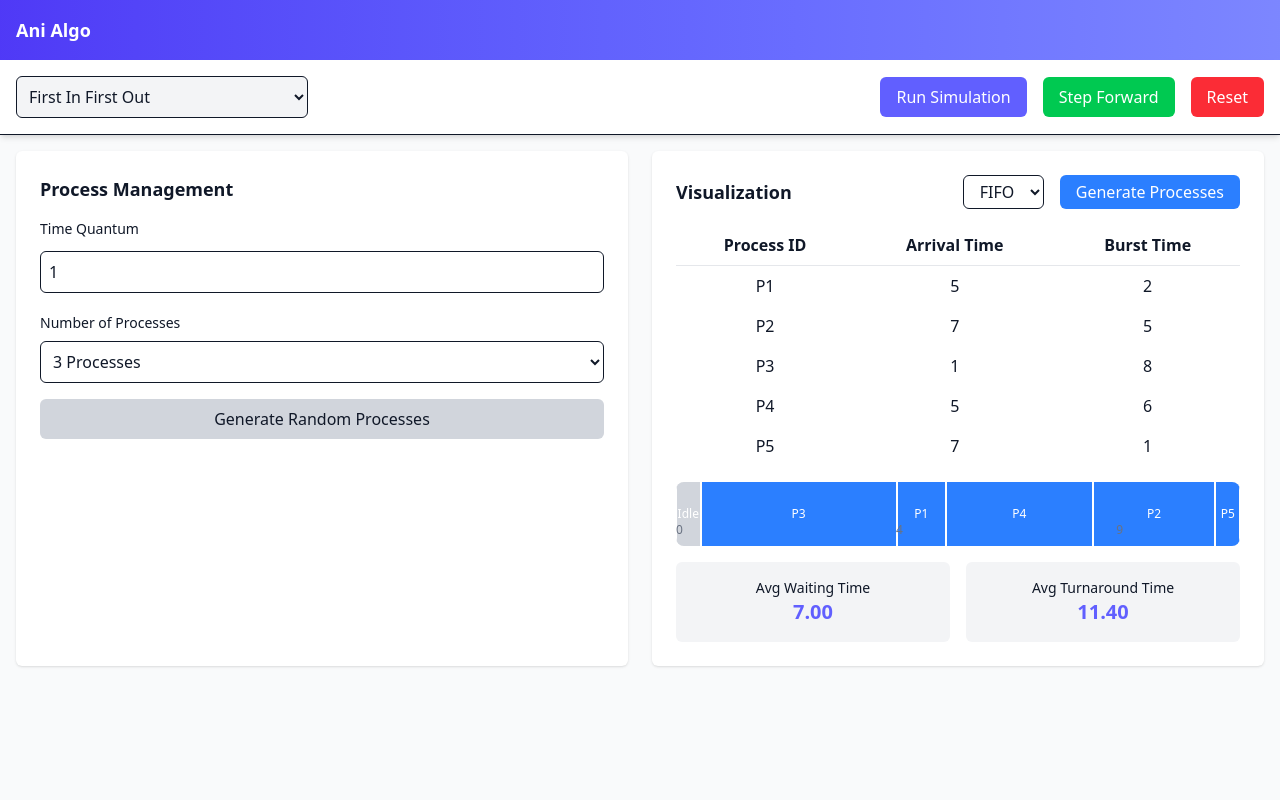
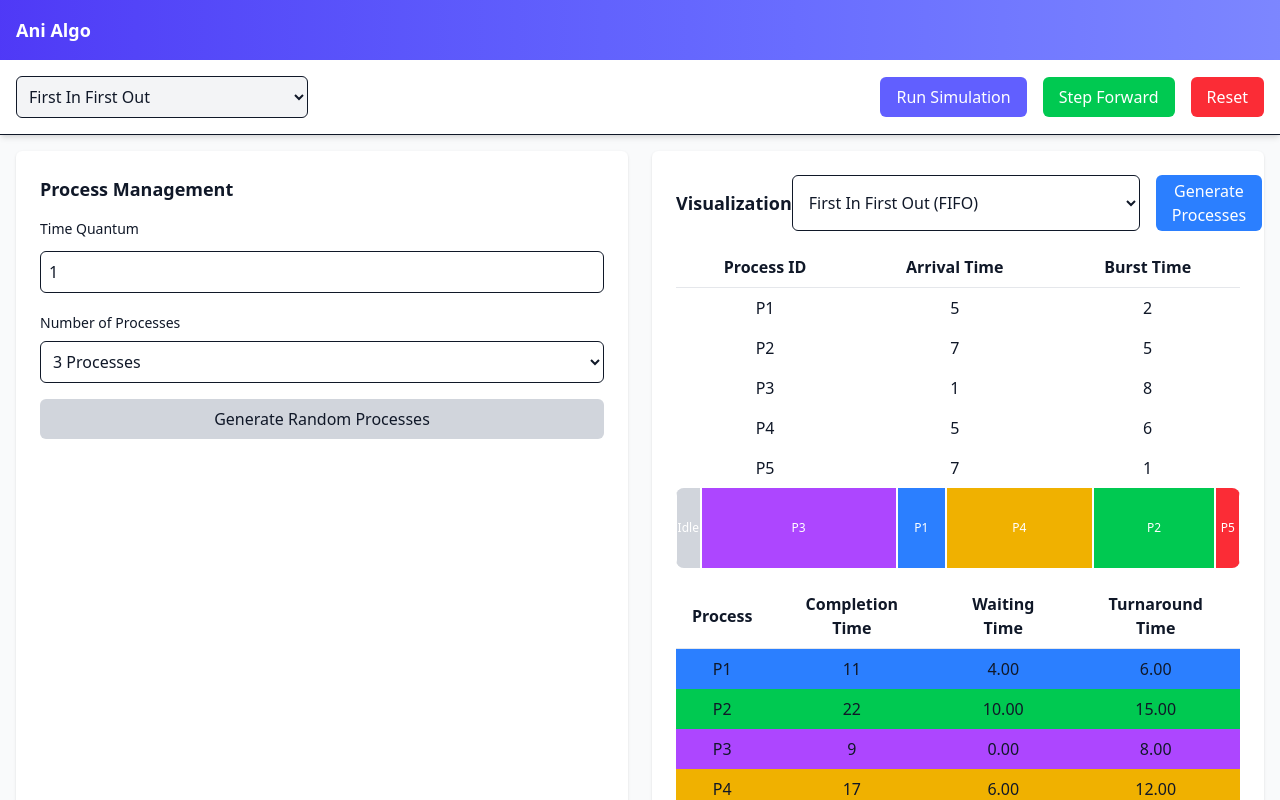
Before and after one commit to hantr0609/ani-algo, a Next.js app: page / in a window 1280 px wide. Both pictures are taken after a click on the button "Generate Processes". Shown: the top 800 px of the page. Built offline with nearby package versions, Linux system fonts and the light colour scheme.

Commit message:
Fixing a small bugs on algorithms and restyling the Gantt chart

```diff
--- a/app/algorithm/useRR.js
+++ b/app/algorithm/useRR.js
@@ -12,8 +12,8 @@ export const useRR = () => {
     };
 
     let currentTime = 0;
-    const unfinishedProcesses = [...processes];
-    const completedProcesses = [];
+    let unfinishedProcesses = [...processes];
+    let completedProcesses = [];
 
     while (unfinishedProcesses.length > 0) {
       // Find processes that have arrived and are ready to run
--- a/app/algorithm/useSTCF.js
+++ b/app/algorithm/useSTCF.js
@@ -12,8 +12,8 @@ export const useSTCF = () => {
     };
 
     let currentTime = 0;
-    const unfinishedProcesses = [...processes];
-    const completedProcesses = [];
+    let unfinishedProcesses = [...processes];
+    let completedProcesses = [];
 
     while (unfinishedProcesses.length > 0) {
       // Find available processes at current time
--- /dev/null
+++ b/app/components/ProcessTimeline.jsx
@@ -0,0 +1,148 @@
+import { useState } from 'react';
+import { motion } from 'motion/react';
+
+export default function ProcessTimeline({ timeline, maxTime, result }) {
+  const [hoveredBlock, setHoveredBlock] = useState(null);
+
+  // Calculate process completion times
+  const processCompletions = {};
+  timeline.forEach((block) => {
+    if (block.processId !== 'idle') {
+      processCompletions[block.processId] = block.endTime;
+    }
+  });
+
+  const getProcessColor = (processId) => {
+    if (processId === 'idle') return 'bg-gray-300 dark:bg-gray-600';
+    // Generate consistent colors for each process
+    const colors = [
+      'bg-blue-500 dark:bg-blue-600',
+      'bg-green-500 dark:bg-green-600',
+      'bg-purple-500 dark:bg-purple-600',
+      'bg-yellow-500 dark:bg-yellow-600',
+      'bg-red-500 dark:bg-red-600',
+    ];
+    return colors[(parseInt(processId) - 1) % colors.length];
+  };
+
+  return (
+    <div className="space-y-4">
+      {/* Process Timeline */}
+      <div className="relative h-20 bg-gray-100 dark:bg-gray-700 rounded-lg overflow-hidden">
+        {/* Grid lines */}
+        <div className="absolute inset-0 w-full h-full">
+          {Array.from({ length: maxTime + 1 }, (_, i) => (
+            <div
+              key={i}
+              className="absolute h-full w-px bg-gray-200 dark:bg-gray-600"
+              style={{ left: `${(i * 100) / maxTime}%` }}
+            />
+          ))}
+        </div>
+
+        {/* Process blocks */}
+        {timeline.map((block, index) => {
+          const widthPercentage =
+            ((block.endTime - block.startTime) * 100) / maxTime;
+          const leftPosition = (block.startTime * 100) / maxTime;
+
+          return (
+            <motion.div
+              key={`${block.processId}-${index}`}
+              initial={{ width: 0, left: `${leftPosition}%` }}
+              animate={{
+                width: `${widthPercentage}%`,
+                left: `${leftPosition}%`,
+              }}
+              transition={{ duration: 0.5 }}
+              style={{ position: 'absolute', height: '100%' }}
+              className={`${getProcessColor(
+                block.processId
+              )} border-l border-r border-white dark:border-gray-800`}
+              onMouseEnter={() => setHoveredBlock(block)}
+              onMouseLeave={() => setHoveredBlock(null)}
+            >
+              <span className="absolute inset-0 flex items-center justify-center text-xs text-white font-medium">
+                {block.processId === 'idle' ? 'Idle' : `P${block.processId}`}
+              </span>
+
+              {/* Tooltip */}
+              {hoveredBlock === block && (
+                <div className="absolute bottom-full left-1/2 transform -translate-x-1/2 mb-2 z-10">
+                  <div className="bg-gray-900 text-white text-xs rounded px-2 py-1 whitespace-nowrap">
+                    {block.processId === 'idle' ? (
+                      'System Idle'
+                    ) : (
+                      <>
+                        Process {block.processId}
+                        <br />
+                        Start: {block.startTime}
+                        <br />
+                        End: {block.endTime}
+                        <br />
+                        Duration: {block.endTime - block.startTime}
+                      </>
+                    )}
+                  </div>
+                </div>
+              )}
+            </motion.div>
+          );
+        })}
+
+        {/* Time markers */}
+        <div className="absolute bottom-0 w-full flex text-xs text-gray-500 dark:text-gray-400">
+          {Array.from({ length: maxTime + 1 }, (_, i) => (
+            <div
+              key={i}
+              className="absolute"
+              style={{
+                left: `${(i * 100) / maxTime}%`,
+                transform: 'translateX(-50%)',
+              }}
+            >
+              {i}
+            </div>
+          ))}
+        </div>
+      </div>
+
+      {/* Process Information Table */}
+      <div className="mt-4 overflow-x-auto">
+        <table className="min-w-full divide-y divide-gray-200 dark:divide-gray-700">
+          <thead>
+            <tr>
+              <th className="px-4 py-2">Process</th>
+              <th className="px-4 py-2">Completion Time</th>
+              <th className="px-4 py-2">Waiting Time</th>
+              <th className="px-4 py-2">Turnaround Time</th>
+            </tr>
+          </thead>
+          <tbody>
+            {Object.entries(processCompletions).map(
+              ([processId, completionTime]) => (
+                <motion.tr
+                  key={processId}
+                  initial={{ opacity: 0 }}
+                  animate={{ opacity: 1 }}
+                  className={`${getProcessColor(
+                    processId
+                  )} bg-opacity-10 hover:bg-opacity-20`}
+                >
+                  <td className="px-4 py-2 text-center">P{processId}</td>
+                  <td className="px-4 py-2 text-center">{completionTime}</td>
+                  <td className="px-4 py-2 text-center">
+                    {result.waitingTime[processId]?.toFixed(2)}
+                  </td>
+                  <td className="px-4 py-2 text-center">
+                    {result.turnaroundTime[processId]?.toFixed(2)}
+                  </td>
+                </motion.tr>
+              )
+            )}
+          </tbody>
+        </table>
+      </div>
+    </div>
+  );
+}
--- a/app/components/Visualization.jsx
+++ b/app/components/Visualization.jsx
@@ -4,7 +4,10 @@ import { useState, useEffect } from 'react';
 import { motion, AnimatePresence } from 'motion/react';
 import { useFIFO } from '../algorithm/useFifo';
 import { useSJF } from '../algorithm/useSJF';
+import { useSTCF } from '../algorithm/useSTCF';
+
 import MetricCard from './MetricCard';
+import ProcessTimeline from './ProcessTimeline';
 
 const generateRandomProcesses = (count) => {
   return Array.from({ length: count }, (_, index) => ({
@@ -12,60 +15,6 @@ const generateRandomProcesses = (count) => {
     arrivalTime: Math.floor(Math.random() * 10),
     burstTime: Math.floor(Math.random() * 8) + 1,
   }));
-};
-
-const ProcessTimeline = ({ timeline, maxTime }) => {
-  return (
-    <div className="relative h-16 bg-gray-100 dark:bg-gray-700 rounded-lg mt-4 overflow-hidden">
-      {/* Grid lines */}
-      <div className="absolute inset-0 w-full h-full">
-        {Array.from({ length: 10 }, (_, i) => (
-          <div
-            key={i}
-            className="absolute h-full w-px bg-gray-200 dark:bg-gray-600"
-            style={{ left: `${(i + 1) * 10}%` }}
-          />
-        ))}
-      </div>
-
-      {timeline.map((block, index) => {
-        const widthPercentage =
-          ((block.endTime - block.startTime) * 100) / maxTime;
-        const leftPosition = (block.startTime * 100) / maxTime;
-
-        return (
-          <motion.div
-            key={`${block.processId}-${index}`}
-            initial={{ width: 0, left: `${leftPosition}%` }}
-            animate={{
-              width: `${widthPercentage}%`,
-              left: `${leftPosition}%`,
-            }}
-            transition={{ duration: 0.5 }}
-            style={{ position: 'absolute', height: '100%' }}
-            className={`${
-              block.processId === 'idle'
-                ? 'bg-gray-300 dark:bg-gray-600'
-                : 'bg-blue-500 dark:bg-blue-600'
-            } border-l border-r border-white dark:border-gray-50`}
-          >
-            <span className="absolute inset-0 flex items-center justify-center text-xs text-white font-medium">
-              {block.processId === 'idle' ? 'Idle' : `P${block.processId}`}
-            </span>
-          </motion.div>
-        );
-      })}
-
-      {/* Time markers */}
-      <div className="absolute bottom-0 w-full h-6 flex justify-between text-xs text-gray-500 dark:text-gray-400">
-        {Array.from({ length: 6 }, (_, i) => (
-          <span key={i} className="relative" style={{ left: `${i * 20}%` }}>
-            {Math.floor((i * maxTime) / 5)}
-          </span>
-        ))}
-      </div>
-    </div>
-  );
 };
 
 const ProcessTable = ({ processes }) => {
@@ -105,6 +54,7 @@ export default function Visualization() {
 
   const { calculateFIFO } = useFIFO();
   const { calculateSJF } = useSJF();
+  const { calculateSTCF } = useSTCF();
 
   const generateProcesses = () => {
     const newProcesses = generateRandomProcesses(5);
@@ -113,10 +63,22 @@ export default function Visualization() {
 
   useEffect(() => {
     if (processes.length > 0) {
-      const calculationResult =
-        algorithm === 'fifo'
-          ? calculateFIFO(processes)
-          : calculateSJF(processes);
+      let calculationResult;
+
+      switch (algorithm) {
+        case 'fifo':
+          calculationResult = calculateFIFO(processes);
+          break;
+        case 'sjf':
+          calculationResult = calculateSJF(processes);
+          break;
+        case 'stcf':
+          calculationResult = calculateSTCF(processes);
+          break;
+        default:
+          calculationResult = calculateFIFO(processes);
+      }
+
       setResult(calculationResult);
     }
   }, [processes, algorithm]);
@@ -135,8 +97,11 @@ export default function Visualization() {
             onChange={(e) => setAlgorithm(e.target.value)}
             className="px-3 py-1 border rounded-md dark:bg-gray-700 dark:border-gray-600"
           >
-            <option value="fifo">FIFO</option>
-            <option value="sjf">SJF</option>
+            <option value="fifo">First In First Out (FIFO)</option>
+            <option value="sjf">Shortest Job First (SJF)</option>
+            <option value="stcf">
+              Shortest Time to Completion First (STCF)
+            </option>
           </select>
           <button
             onClick={generateProcesses}
@@ -159,7 +124,11 @@ export default function Visualization() {
                 animate={{ opacity: 1 }}
                 exit={{ opacity: 0 }}
               >
-                <ProcessTimeline timeline={result.timeline} maxTime={maxTime} />
+                <ProcessTimeline
+                  timeline={result.timeline}
+                  maxTime={maxTime}
+                  result={result}
+                />
 
                 <div className="flex gap-4 mt-4">
                   <MetricCard
```
Also changed, not shown: app/components/ThemeToggle.jsx (deleted).
